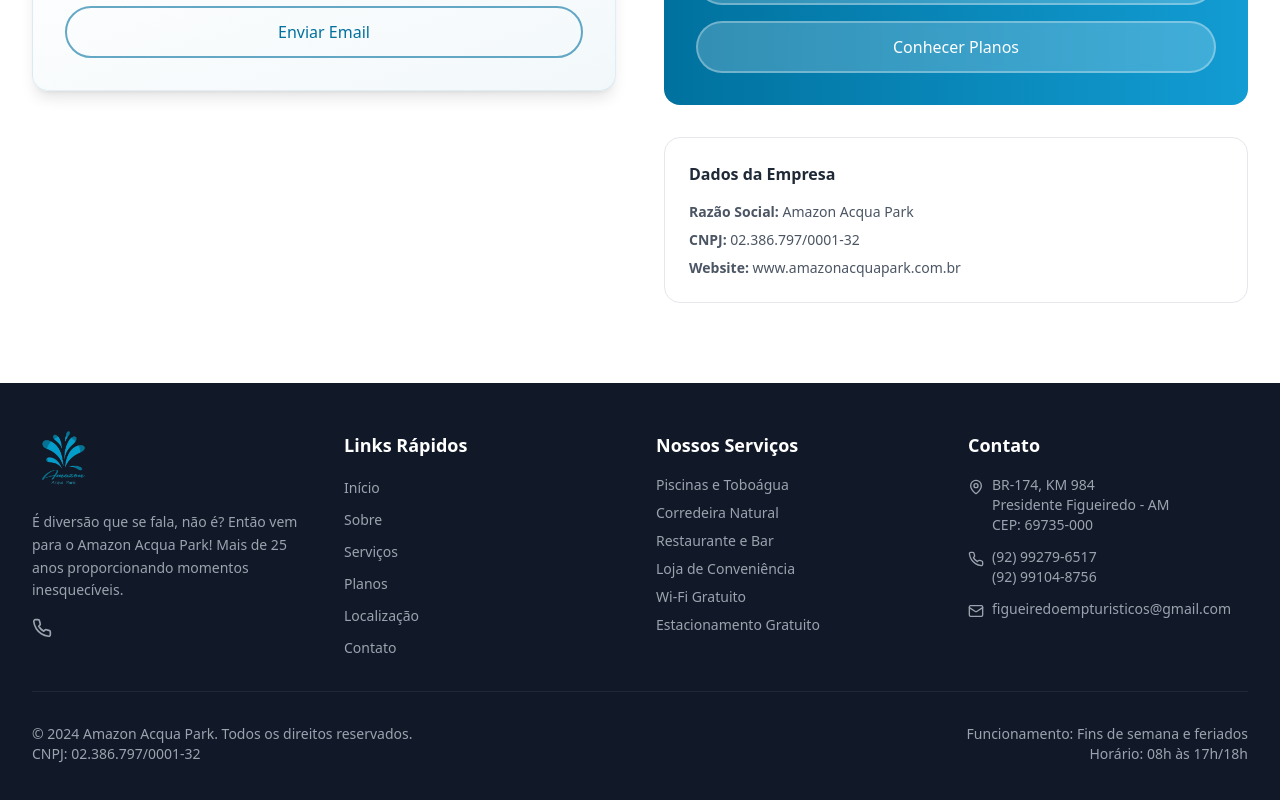
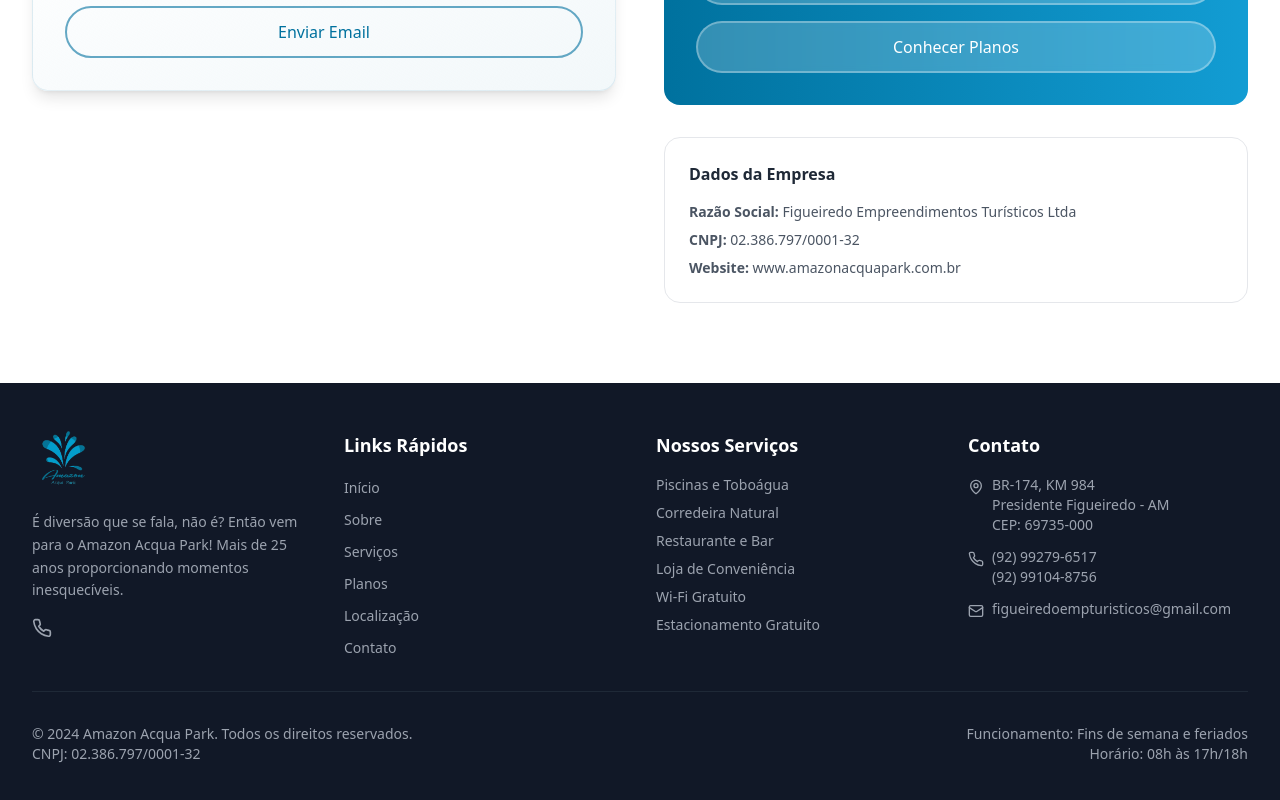
Before and after one commit to DevZipMateus/amazon-aqua-site-builder, a React (Vite) app: page / in a window 1280 px wide. Shown: the part 9847-10647 px from the top of the page. Built offline with nearby package versions, Linux system fonts and the light colour scheme.

Commit message:
Altera razão social

```diff
--- a/src/components/Contact.tsx
+++ b/src/components/Contact.tsx
@@ -123,7 +123,7 @@ const Contact = () => {
             <div className="bg-white rounded-2xl border border-gray-200 p-4 sm:p-6">
               <h4 className="font-semibold text-gray-800 mb-3 sm:mb-4 text-sm sm:text-base">Dados da Empresa</h4>
               <div className="space-y-2 text-xs sm:text-sm text-gray-600">
-                <p><strong>Razão Social:</strong> Amazon Acqua Park</p>
+                <p><strong>Razão Social:</strong> Figueiredo Empreendimentos Turísticos Ltda</p>
                 <p><strong>CNPJ:</strong> 02.386.797/0001-32</p>
                 <p><strong>Website:</strong> www.amazonacquapark.com.br</p>
               </div>
```
